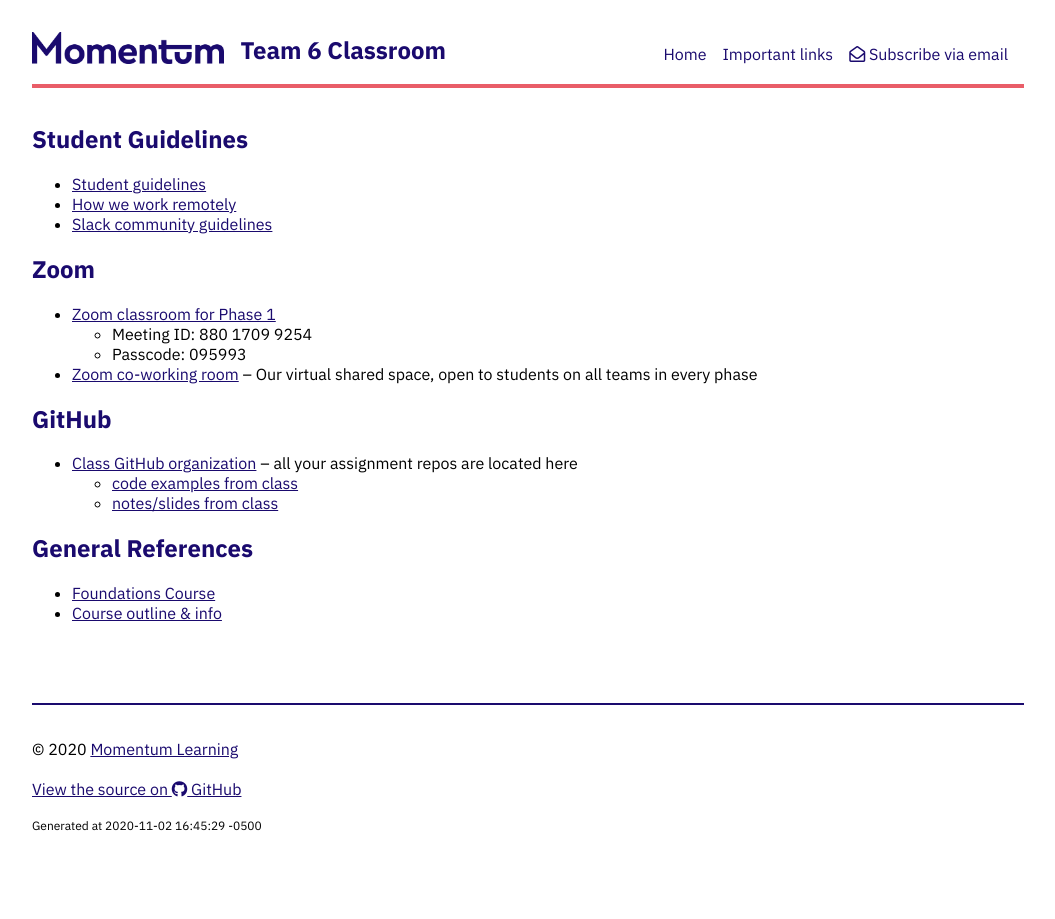
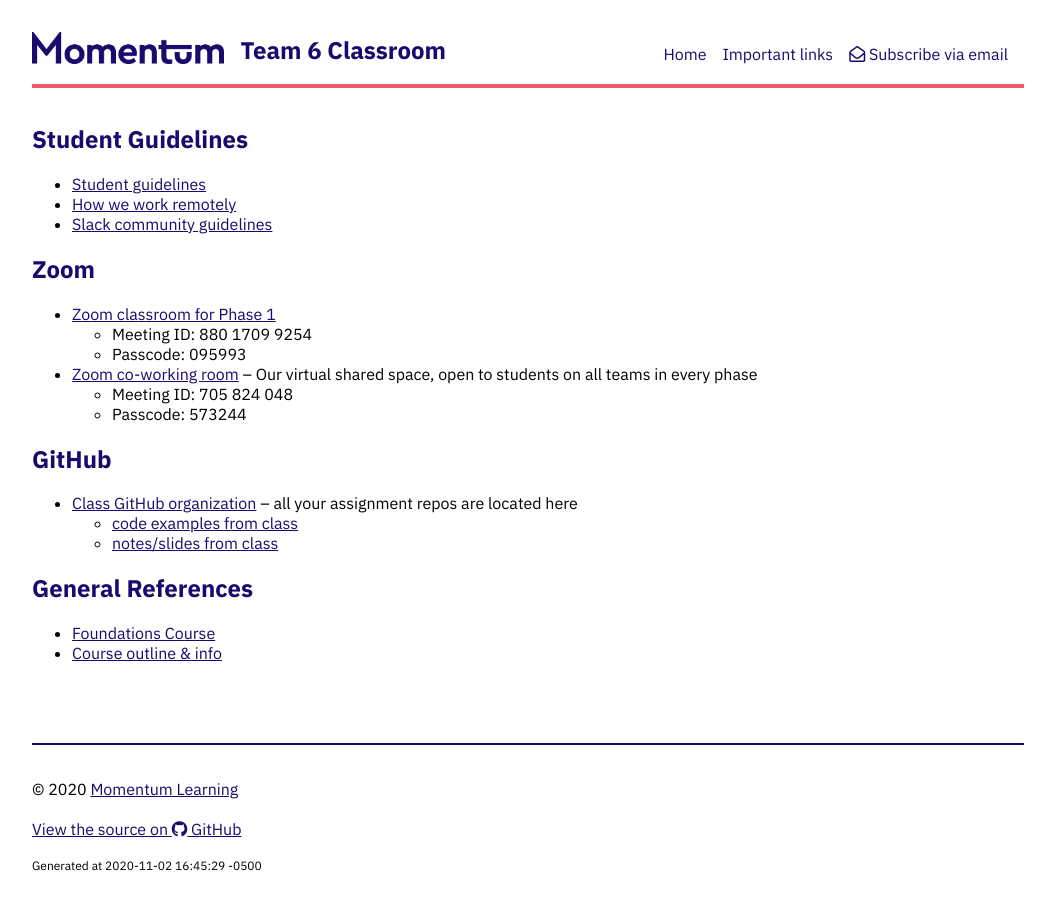
Before and after one commit to momentum-team-6/momentum-team-6.github.io, a Jekyll site: the page built from links.md, in a window 1280 px wide. Shown: the whole page, without its empty margins (112-1167 px from the left). Built offline with Jekyll 4.4.1, drawn with Linux system fonts in a browser that asks for light colours; nearby versions of some CDN libraries.

Commit message:
Add passcode for Zoom co-working

```diff
--- a/links.md
+++ b/links.md
@@ -16,6 +16,8 @@ layout: default
   - Meeting ID: 880 1709 9254
   - Passcode: 095993
 - [Zoom co-working room](https://us02web.zoom.us/j/705824048?pwd=Zk55dFpXa09jNGcvS2UramRNRkxyZz09) -- Our virtual shared space, open to students on all teams in every phase
+  - Meeting ID: 705 824 048
+  - Passcode: 573244
 
 ## GitHub
 
```
